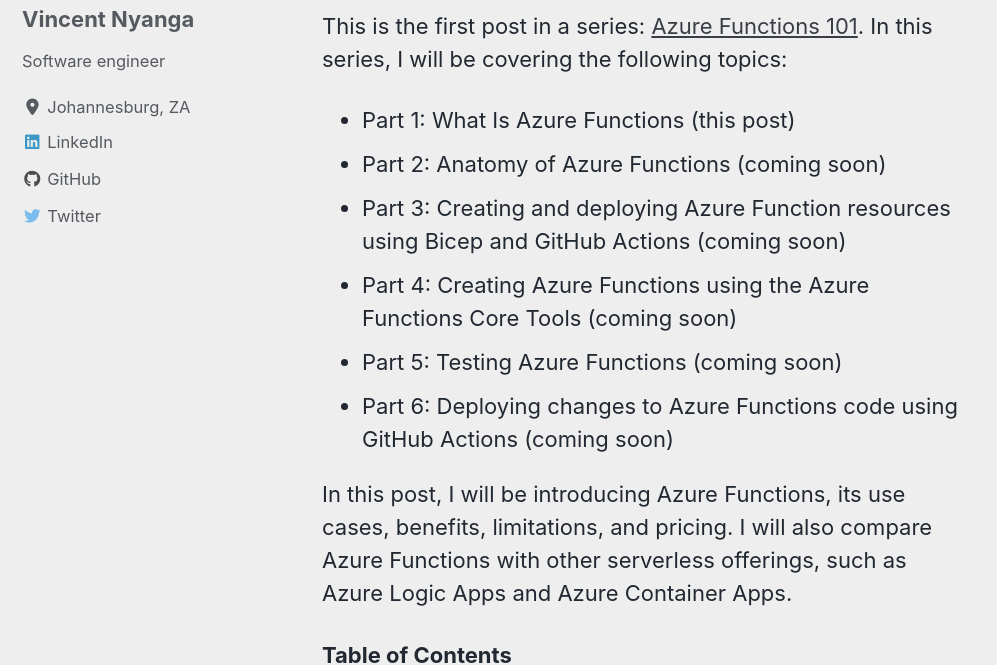
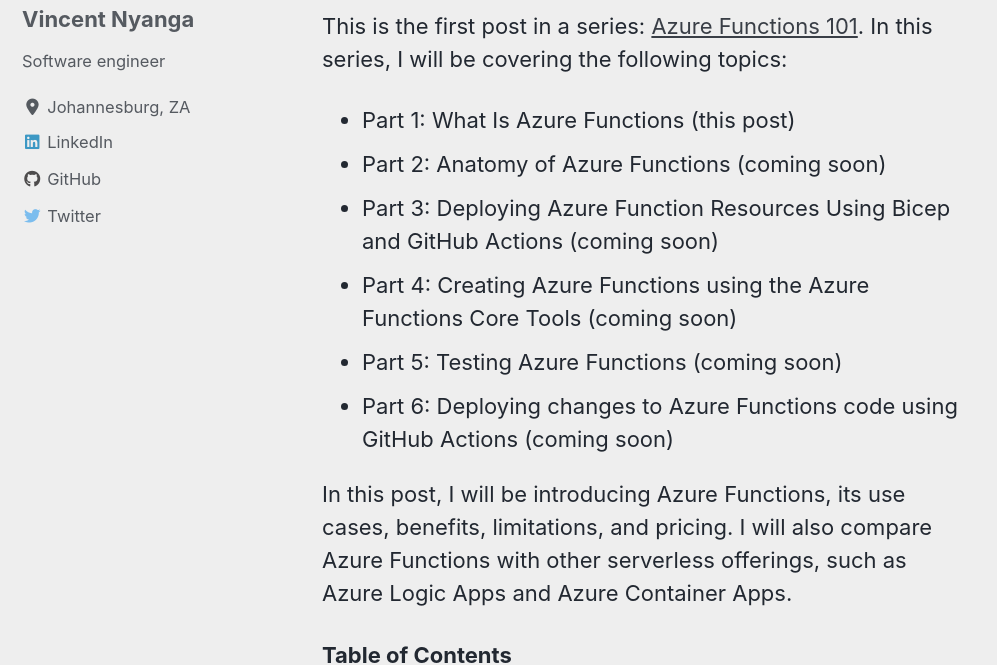
Before and after one commit to vince-nyanga/vince-nyanga.github.io, a Jekyll site: the page built from _posts/2023-04-15-azure-functions-intro.md, in a window 1280 px wide and 900 px high, cut to the strip 235-900 px from the top of the window. Shown: the whole strip, without its empty margins (0-997 px from the left). Built offline with Jekyll 4.4.1, drawn with Linux system fonts in a browser that asks for light colours; cached includes are drawn as plain includes; nearby versions of some CDN libraries; comment, search, counter and statistics services are not loaded.

Commit message:
update post

```diff
--- a/_posts/2023-04-15-azure-functions-intro.md
+++ b/_posts/2023-04-15-azure-functions-intro.md
@@ -9,7 +9,7 @@
 
 - Part 1: What Is Azure Functions (this post)
 - Part 2: Anatomy of Azure Functions (coming soon)
-- Part 3: Creating and deploying Azure Function resources using Bicep and GitHub Actions (coming soon)
+- Part 3: Deploying Azure Function Resources Using Bicep and GitHub Actions (coming soon)
 - Part 4: Creating Azure Functions using the Azure Functions Core Tools (coming soon)
 - Part 5: Testing Azure Functions (coming soon)
 - Part 6: Deploying changes to Azure Functions code using GitHub Actions (coming soon)
```
